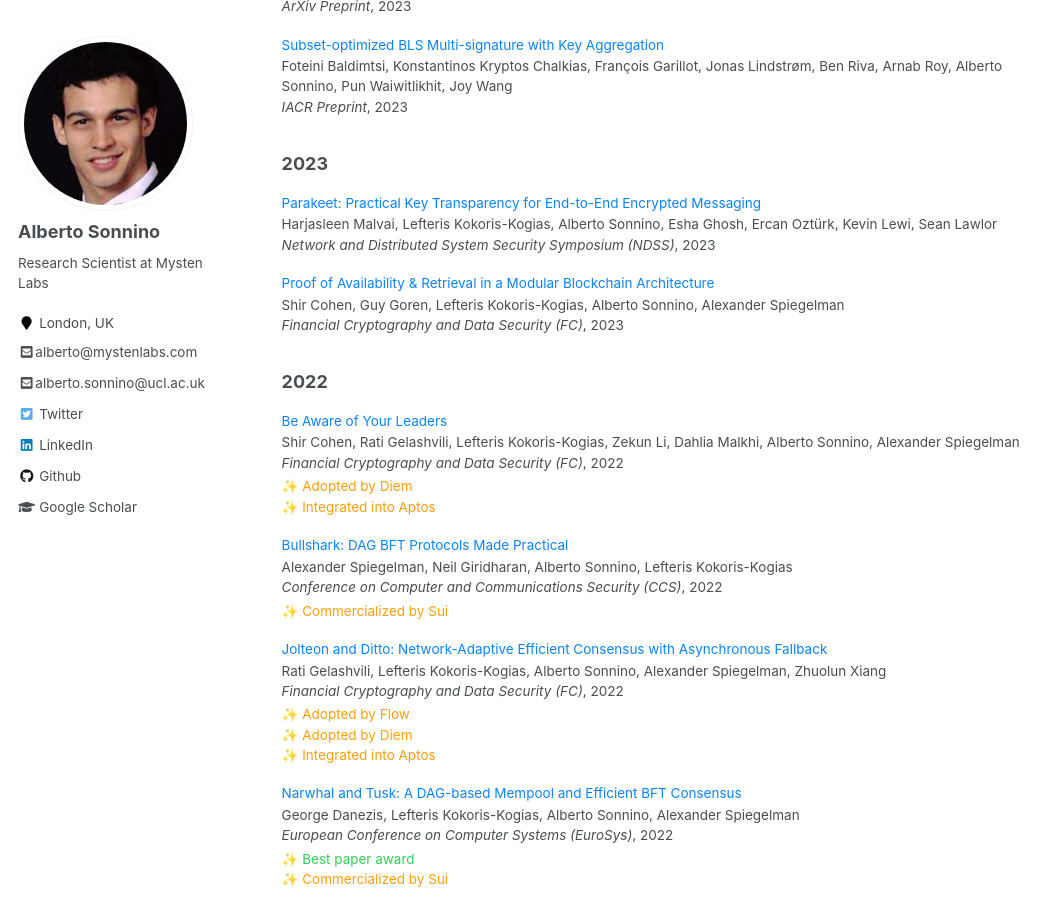
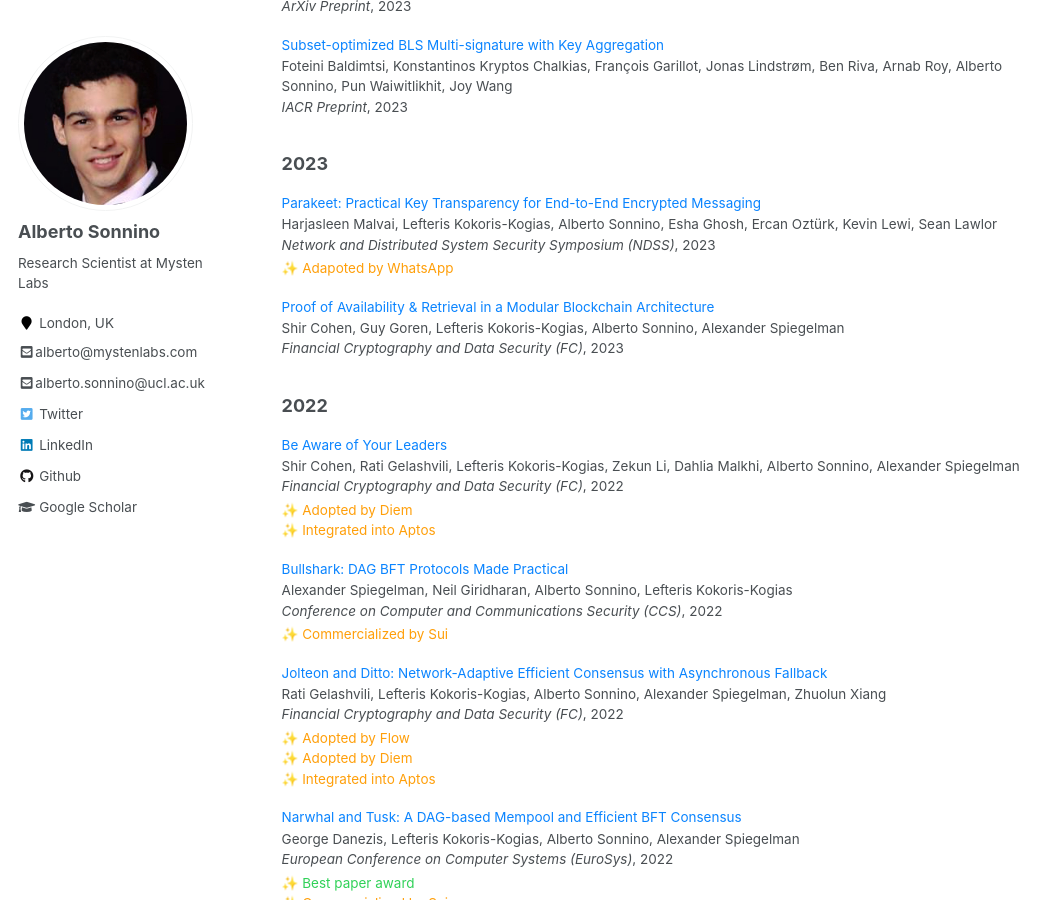
Before and after one commit to asonnino/asonnino.github.io, a Jekyll site: the page built from _pages/publications.md, in a window 1280 px wide and 900 px high, scrolled down 570 px. Shown: the whole window, without its empty margins (0-1064 px from the left). Built offline with Jekyll 4.4.1, drawn with Linux system fonts in a browser that asks for light colours.

```diff
--- a/_data/papers.json
+++ b/_data/papers.json
@@ -295,7 +295,8 @@
     "authors": "Harjasleen Malvai, Lefteris Kokoris-Kogias, Alberto Sonnino, Esha Ghosh, Ercan Oztürk, Kevin Lewi, Sean Lawlor",
     "venue": "Network and Distributed System Security Symposium (NDSS)",
     "date": 2023,
-    "filename": "parakeet.pdf"
+    "filename": "parakeet.pdf",
+    "adoptions": ["Adapoted by WhatsApp"]
   },
   {
     "category": "submission",
```
